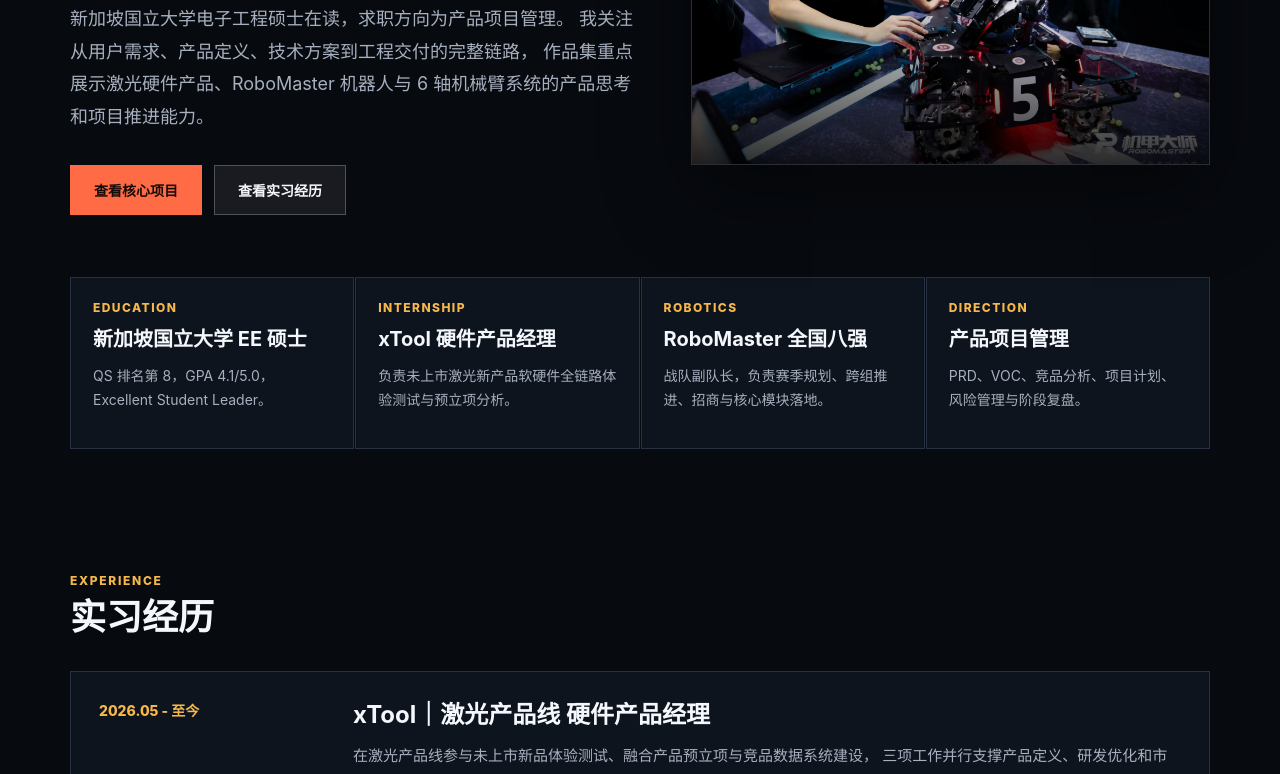
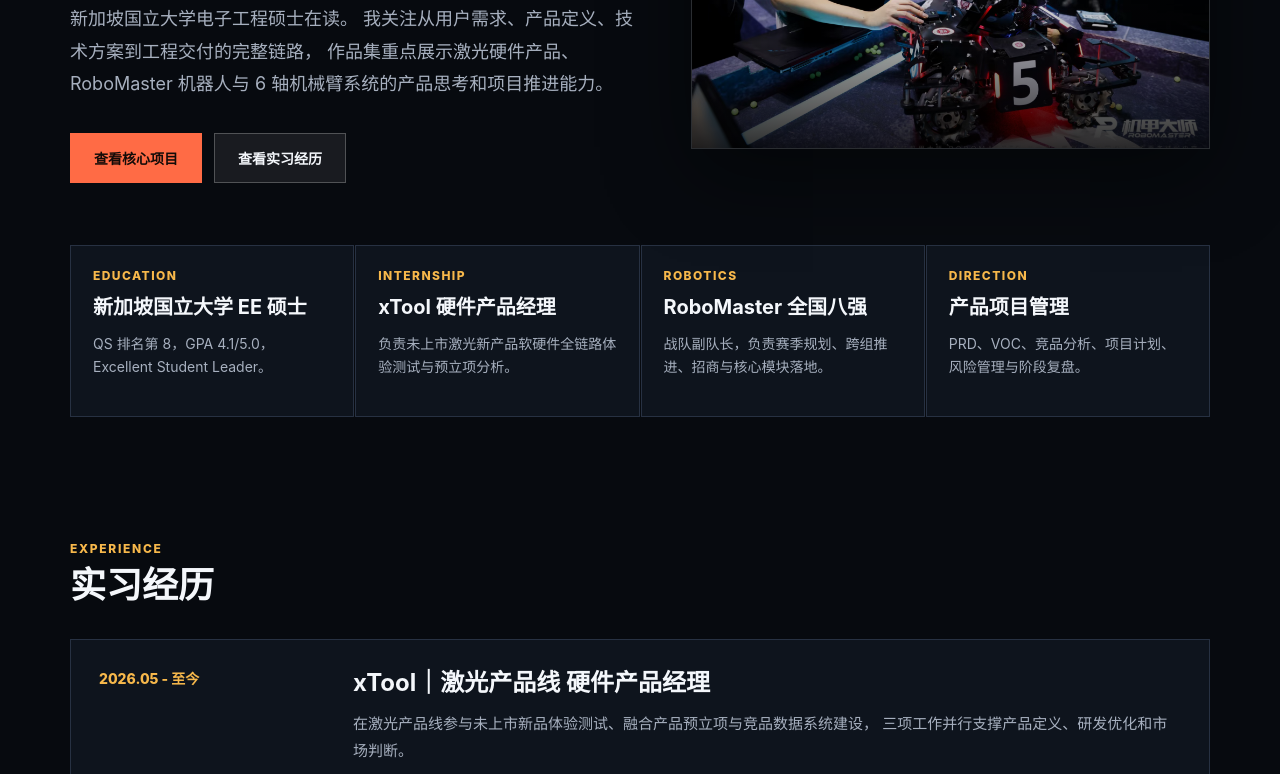
Before and after one commit to JackeySz/Personal_Work_Web, a plain HTML site: page index.html in a window 1280 px wide. Shown: the part 326-1100 px from the top of the page. Drawn offline with Linux system fonts and the light colour scheme.

Commit message:
Refine hero introduction

```diff
--- a/index.html
+++ b/index.html
@@ -28,7 +28,7 @@
           <p class="eyebrow">Hardware Product Manager · Project Management</p>
           <h1>张硕｜硬件产品与项目管理作品集</h1>
           <p class="lead">
-            新加坡国立大学电子工程硕士在读，求职方向为产品项目管理。
+            新加坡国立大学电子工程硕士在读。
             我关注从用户需求、产品定义、技术方案到工程交付的完整链路，
             作品集重点展示激光硬件产品、RoboMaster 机器人与 6 轴机械臂系统的产品思考和项目推进能力。
           </p>
```
